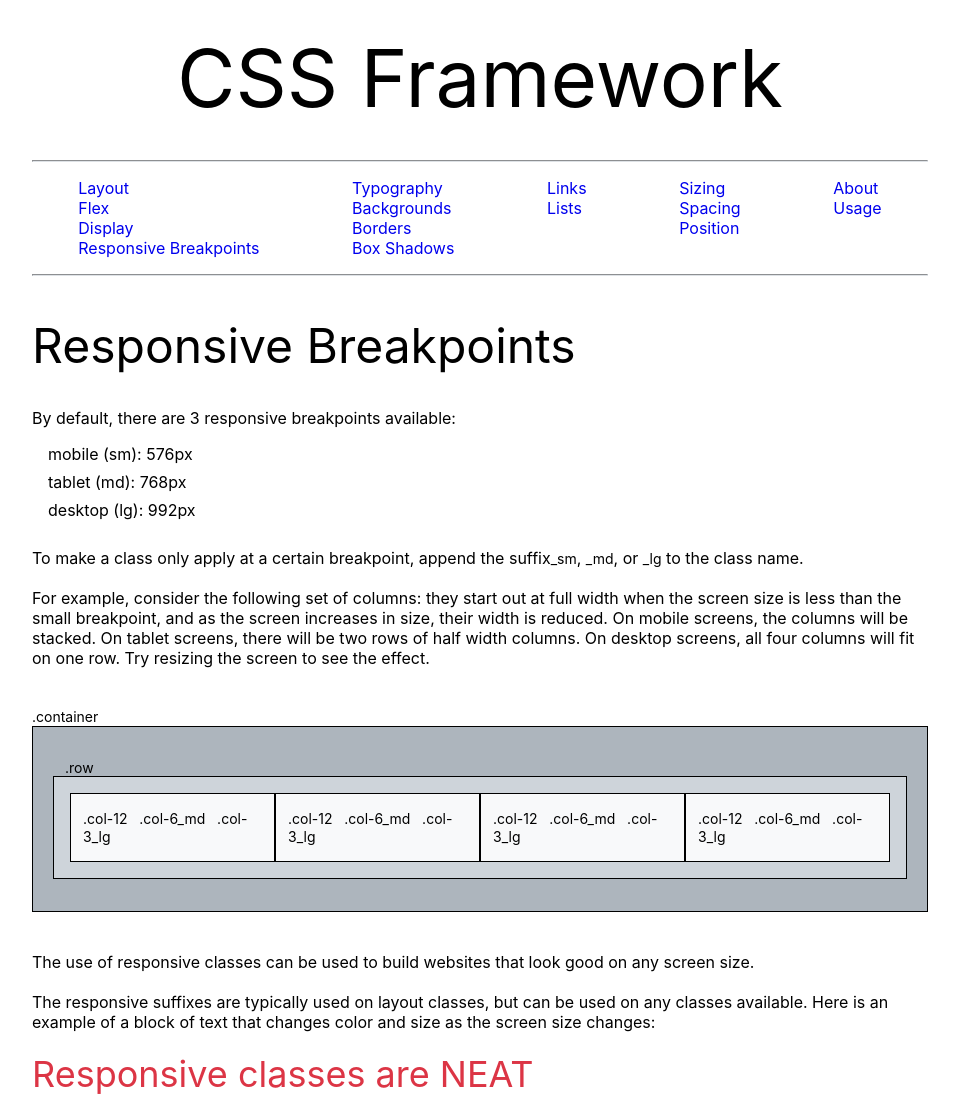
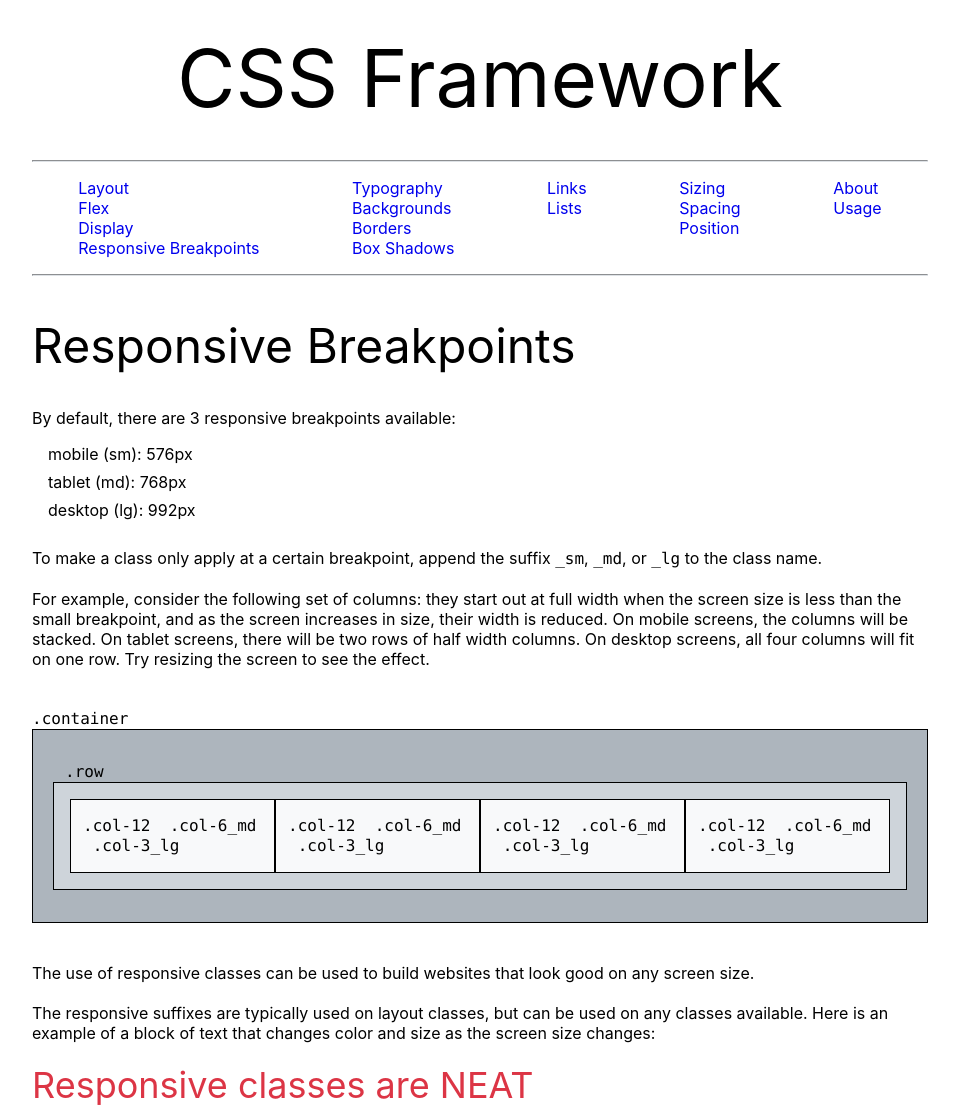
Before and after one commit to esteban90-dev/css-framework-site, a Jekyll site: the page built from responsive_breakpoints.html, in a window 1280 px wide. Shown: the whole page, without its empty margins (160-1119 px from the left). Built offline with Jekyll 4.4.1, drawn with Linux system fonts in a browser that asks for light colours.

Commit message:
change classes to mono font

```diff
--- a/responsive_breakpoints.html
+++ b/responsive_breakpoints.html
@@ -12,8 +12,8 @@ title: Breakpoints
 <br>
 
 <p>
-  To make a class only apply at a certain breakpoint, append the suffix<span class="text-sm">_sm</span>,
-  <span class="text-sm">_md</span>, or <span class="text-sm">_lg</span> to the class name.
+  To make a class only apply at a certain breakpoint, append the suffix <span class="mono">_sm</span>,
+  <span class="mono">_md</span>, or <span class="mono">_lg</span> to the class name.
 </p>
 <br>
 
@@ -22,14 +22,14 @@ title: Breakpoints
   will fit on one row.  Try resizing the screen to see the effect.</p>
 <br><br>
 
-<p class="text-sm">.container</p>
+<p class="mono">.container</p>
 <div class="container border p-4 bg-gray-500">
-  <p class="text-sm">.row</p>
+  <p class="mono">.row</p>
   <div class="row border p-3 bg-gray-400">
-    <div class="col-12 col-6_md col-3_lg border pt-3 pb-3 bg-gray-100"><p class="text-center"><p class="text-sm">.col-12 &nbsp&nbsp.col-6_md &nbsp&nbsp.col-3_lg</p></div>
-    <div class="col-12 col-6_md col-3_lg border pt-3 pb-3 bg-gray-100"><p class="text-center"><p class="text-sm">.col-12 &nbsp&nbsp.col-6_md &nbsp&nbsp.col-3_lg</p></div>
-    <div class="col-12 col-6_md col-3_lg border pt-3 pb-3 bg-gray-100"><p class="text-center"><p class="text-sm">.col-12 &nbsp&nbsp.col-6_md &nbsp&nbsp.col-3_lg</p></div>
-    <div class="col-12 col-6_md col-3_lg border pt-3 pb-3 bg-gray-100"><p class="text-center"><p class="text-sm">.col-12 &nbsp&nbsp.col-6_md &nbsp&nbsp.col-3_lg</p></div>
+    <div class="col-12 col-6_md col-3_lg border pt-3 pb-3 bg-gray-100"><p class="text-center"><p class="mono">.col-12 &nbsp.col-6_md &nbsp.col-3_lg</p></div>
+    <div class="col-12 col-6_md col-3_lg border pt-3 pb-3 bg-gray-100"><p class="text-center"><p class="mono">.col-12 &nbsp.col-6_md &nbsp.col-3_lg</p></div>
+    <div class="col-12 col-6_md col-3_lg border pt-3 pb-3 bg-gray-100"><p class="text-center"><p class="mono">.col-12 &nbsp.col-6_md &nbsp.col-3_lg</p></div>
+    <div class="col-12 col-6_md col-3_lg border pt-3 pb-3 bg-gray-100"><p class="text-center"><p class="mono">.col-12 &nbsp.col-6_md &nbsp.col-3_lg</p></div>
   </div>
 </div>
 <br><br>
```
